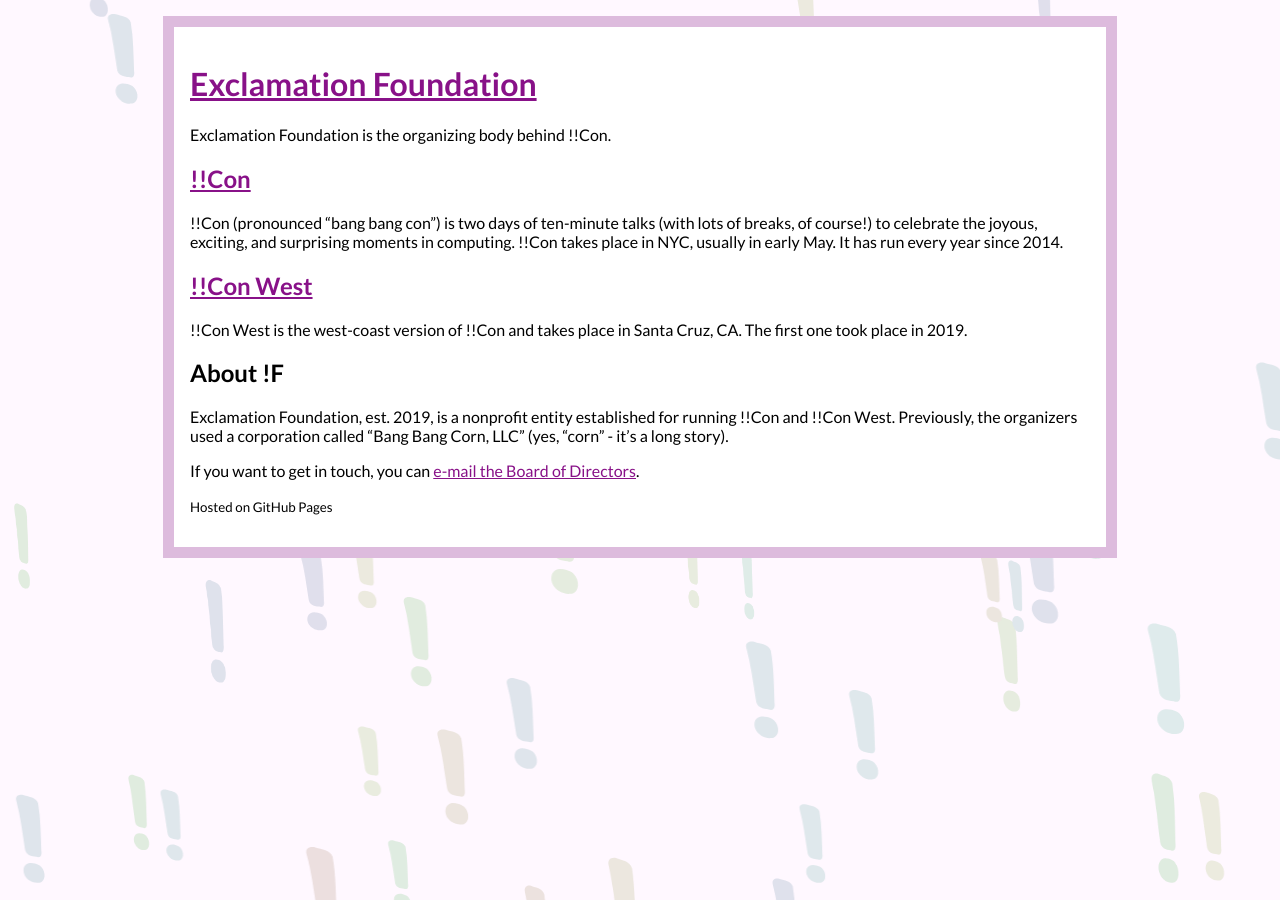
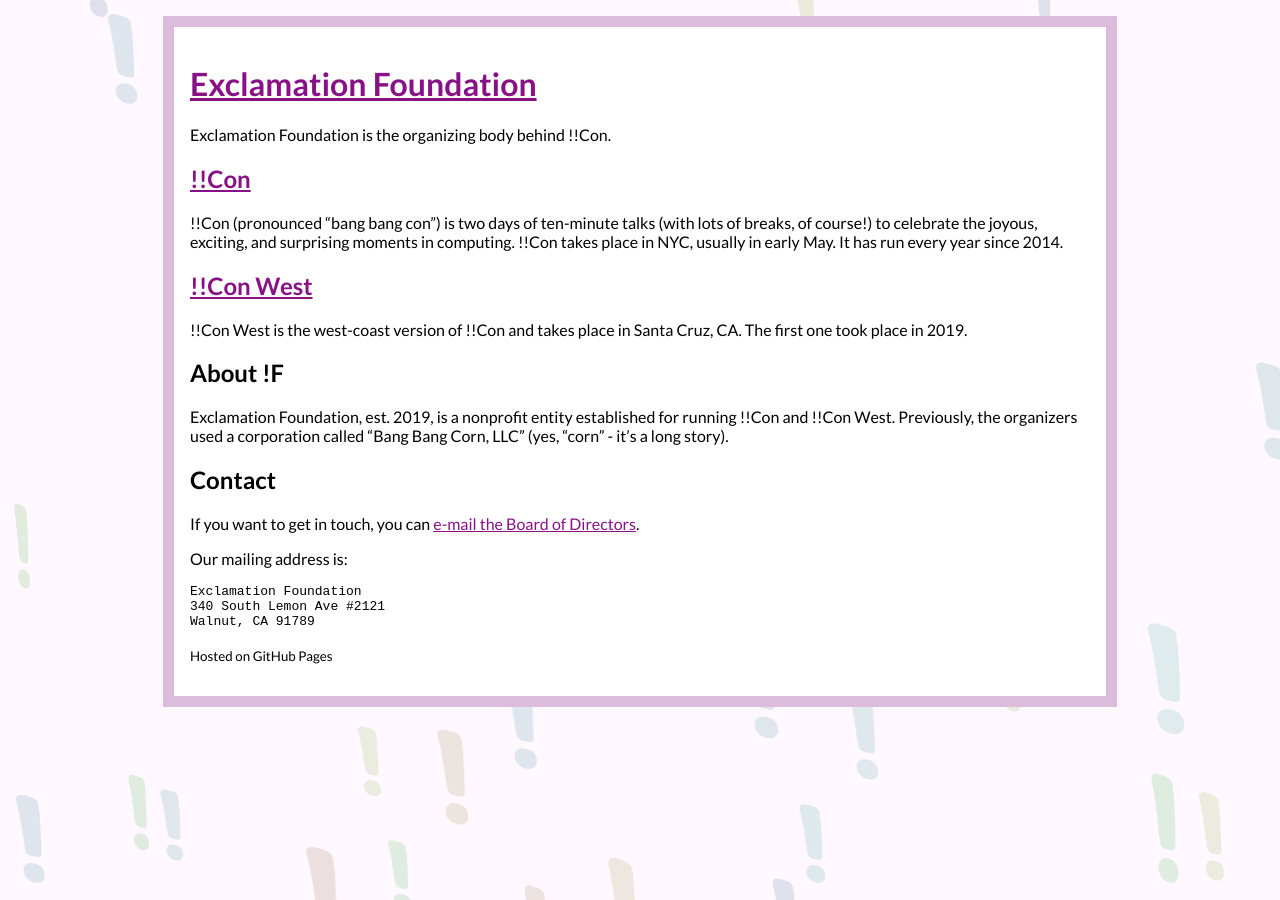
Before and after one commit to bangbangcon/exclamation.foundation, a Jekyll site: the page built from index.md, in a window 1280 px wide. Built offline with Jekyll 4.4.1, drawn with Linux system fonts in a browser that asks for light colours.

Commit message:
Add business address to homepage.

````diff
--- a/index.md
+++ b/index.md
@@ -16,4 +16,13 @@
 
 Exclamation Foundation, est. 2019, is a nonprofit entity established for running !!Con and !!Con West. Previously, the organizers used a corporation called "Bang Bang Corn, LLC" (yes, "corn" - it's a long story).
 
+## Contact
+
 If you want to get in touch, you can [e-mail the Board of Directors](mailto:board@exclamation.foundation).
+
+Our mailing address is:
+```
+Exclamation Foundation
+340 South Lemon Ave #2121
+Walnut, CA 91789
+```
````
